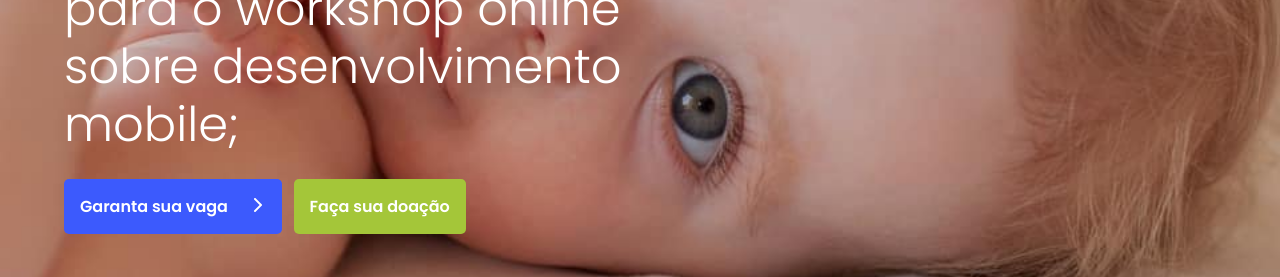
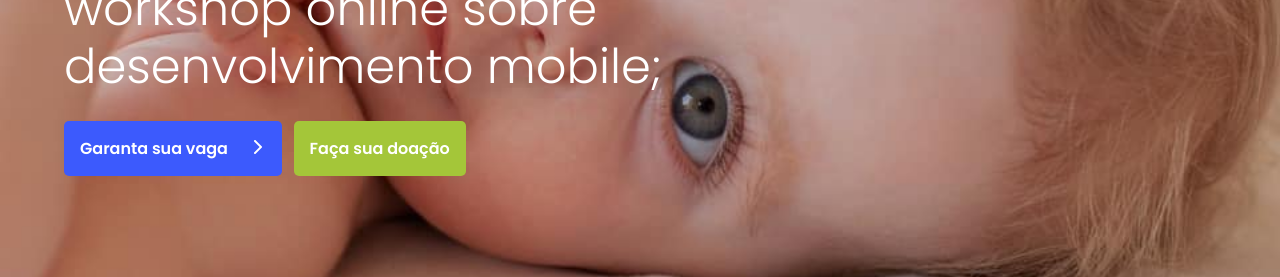
Before and after one commit to gabrielcaiana/Workshop-livia-teles, a plain HTML site: page index.html in a window 1280 px wide. Shown: the part 345-622 px from the top of the page. Drawn offline with Linux system fonts and the light colour scheme.

Commit message:
correção bug

```diff
--- a/style.css
+++ b/style.css
@@ -99,7 +99,7 @@ nav ul li a:hover {
 
 .wrapper div {
     margin: 40px 0 60px 0;
-    max-width: 700px;
+    max-width: 740px;
 }
 
 .wrapper div span {
```
